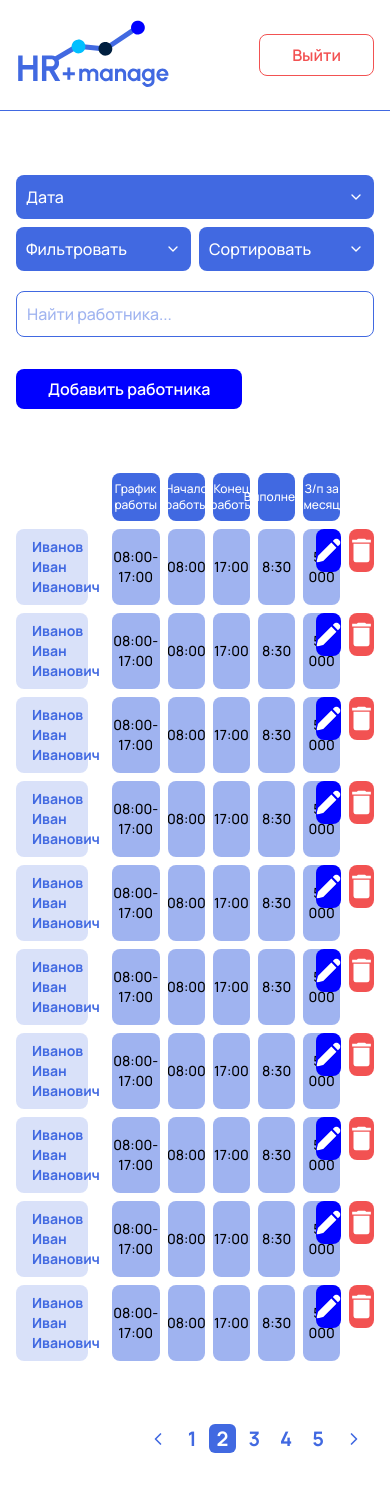
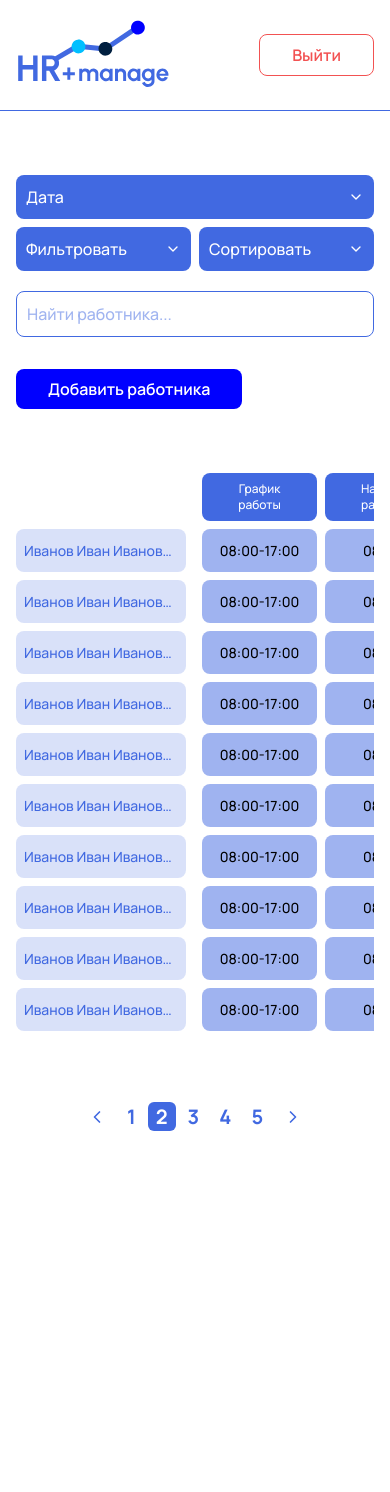
Before and after one commit to The73756/hr-manage, a Next.js app: page / in a window 390 px wide. Shown: the top 1492 px of the page. After the commit the page ends 1195 px from the top, so only its background shows below. Built offline with nearby package versions, Linux system fonts and the light colour scheme.

Commit message:
adaptive main page

```diff
--- a/components/employees-table.tsx
+++ b/components/employees-table.tsx
@@ -7,11 +7,14 @@ import { TableHead } from "./ui/table-head";
 
 export const EmployeesTable = () => {
   return (
-    <div className="my-16 w-full">
-      <div className="gap-6 grid grid-cols-4 mb-2 w-full">
+    <div className="my-16 overflow-x-auto">
+      <div className="w-full min-w-[915px]">
+        <div className="gap-4 lg:gap-6 grid grid-cols-5 md:grid-cols-4 mb-2 w-full">
           <span />
-        <div className="gap-2 grid grid-cols-[repeat(24,minmax(0,1fr))] col-span-3">
-          <TableHead className="col-span-5">График работы</TableHead>
+          <div className="gap-2 grid grid-cols-[repeat(24,minmax(0,1fr))] col-span-4 md:col-span-3">
+            <TableHead className="col-span-4 lg:col-span-5">
+              График работы
+            </TableHead>
             <TableHead className="col-span-4">Начало работы</TableHead>
             <TableHead className="col-span-4">Конец работы</TableHead>
             <TableHead className="col-span-4">Выполнено</TableHead>
@@ -20,15 +23,20 @@ export const EmployeesTable = () => {
           </div>
         </div>
         {[1, 2, 3, 4, 5, 6, 7, 8, 9, 10].map((employee) => (
-        <div key={employee} className="gap-6 grid grid-cols-4 mb-2 w-full">
+          <div
+            key={employee}
+            className="gap-4 lg:gap-6 grid grid-cols-5 md:grid-cols-4 mb-2 w-full"
+          >
             <EmployeeCell id={employee}>Иванов Иван Иванович</EmployeeCell>
-          <div className="gap-2 grid grid-cols-[repeat(24,minmax(0,1fr))] col-span-3">
-            <TableCell className="col-span-5">08:00-17:00</TableCell>
+            <div className="gap-2 grid grid-cols-[repeat(24,minmax(0,1fr))] col-span-4 md:col-span-3">
+              <TableCell className="col-span-4 lg:col-span-5">
+                08:00-17:00
+              </TableCell>
               <TableCell className="col-span-4">08:00</TableCell>
               <TableCell className="col-span-4">17:00</TableCell>
               <TableCell className="col-span-4">8:30</TableCell>
               <TableCell className="col-span-4">50 000</TableCell>
-            <div className="flex justify-end gap-2 col-span-3">
+              <div className="flex justify-end gap-2 col-span-4 lg:col-span-3">
                 <Button className="bg-blue" intent="icon">
                   <EditIcon />
                 </Button>
@@ -40,5 +48,6 @@ export const EmployeesTable = () => {
           </div>
         ))}
       </div>
+    </div>
   );
 };
--- a/components/ui/employee-cell.tsx
+++ b/components/ui/employee-cell.tsx
@@ -10,7 +10,7 @@ export const EmployeeCell = ({ children, id }: TableEmployeeProps) => {
   return (
     <Link
       href={`/employee/${id}`}
-      className="bg-blue-light/20 px-4 py-2 rounded-lg font-bold text-blue-light max-md:text-sm xl:text-lg"
+      className="inline-block content-center bg-blue-light/20 md:px-4 p-2 rounded-lg w-full md:font-bold text-blue-light text-ellipsis max-lg:text-sm xl:text-lg whitespace-nowrap overflow-hidden"
     >
       {children}
     </Link>
--- a/components/ui/pagination.tsx
+++ b/components/ui/pagination.tsx
@@ -15,7 +15,10 @@ const Pagination = ({ className, ...props }: React.ComponentProps<"nav">) => (
   <nav
     role="navigation"
     aria-label="pagination"
-    className={cn("mx-auto flex w-full justify-end", className)}
+    className={cn(
+      "mx-auto flex w-full justify-center xs:justify-end",
+      className
+    )}
     {...props}
   />
 );
```
Lines whose indentation alone changed are shown as unchanged.
